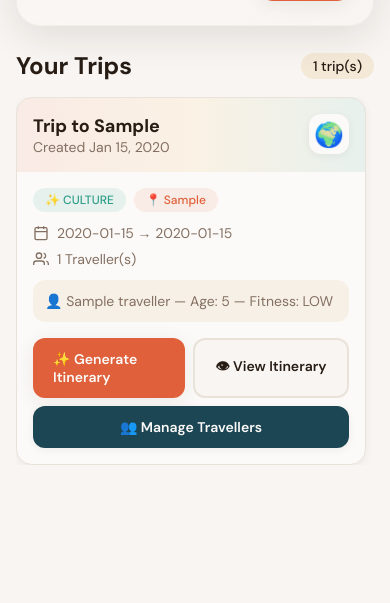
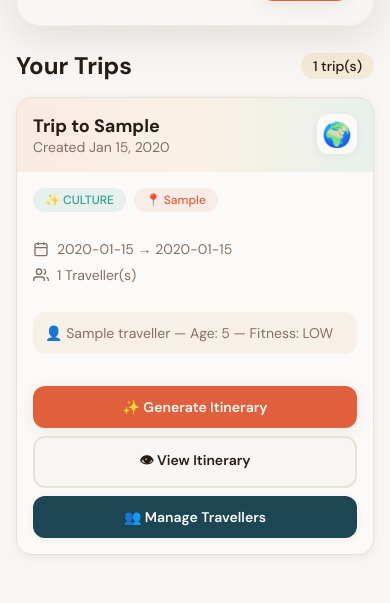
Before and after one commit to A-D-DBS-application/web-application-2025-group-1, a Flask app: page /trips in a window 390 px wide. Shown: the part 1165-1768 px from the top of the page. Before the commit the page ends 1630 px from the top, so only its background shows below. Run offline with Flask 3, Linux system fonts and the light colour scheme; a user stored in the database is signed in; tables that the repository leaves empty hold one stand-in row (values such as "Sample post").

Commit message:
Update trips.html

```diff
--- a/app/templates/trips.html
+++ b/app/templates/trips.html
@@ -725,9 +725,6 @@
     }
 
     .trips-list {
-      max-height: 700px;
-      overflow-y: auto;
-      padding-right: 0.5rem;
       display: flex;
       flex-direction: column;
       gap: 1rem;
@@ -741,6 +738,9 @@
       overflow: hidden;
       box-shadow: var(--shadow-sm);
       transition: all 0.3s;
+
+      display: flex;
+      flex-direction: column;
     }
 
     .trip-card:hover {
@@ -783,6 +783,9 @@
 
     .trip-card-body {
       padding: 1rem;
+      display: flex;
+      flex-direction: column;
+      gap: 1rem;
     }
 
     .trip-badges {
@@ -861,13 +864,21 @@
     }
 
     .trip-actions .btn {
-      flex: 1;
+      flex: 1 1 auto;
       min-width: 120px;
     }
 
     .trip-actions .btn-full {
-      width: 100%;
-      flex: none;
+      flex: 1 1 100%;
+    }
+
+    @media (max-width: 500px) {
+      .trip-actions {
+        flex-direction: column;
+      }
+      .trip-actions .btn {
+        flex: 1 1 100%;
+      }
     }
 
     /* Empty state */
```
